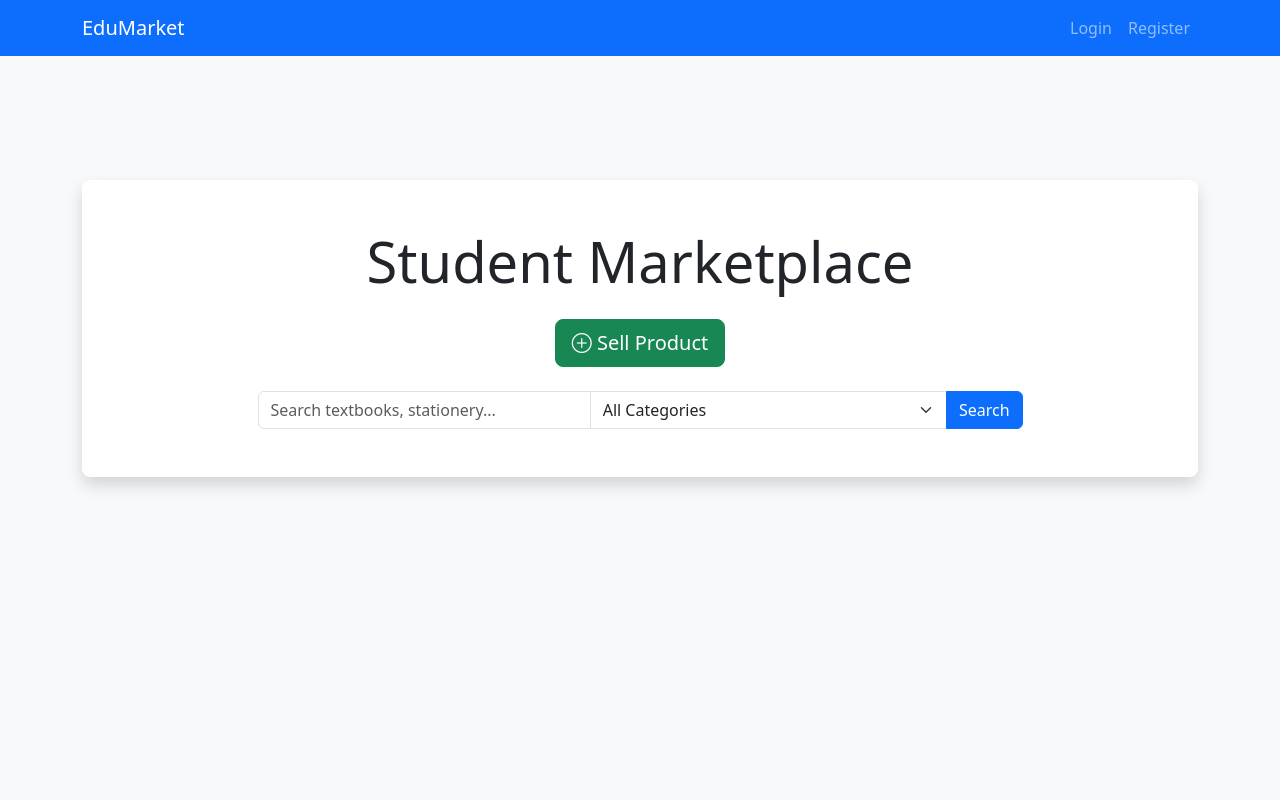
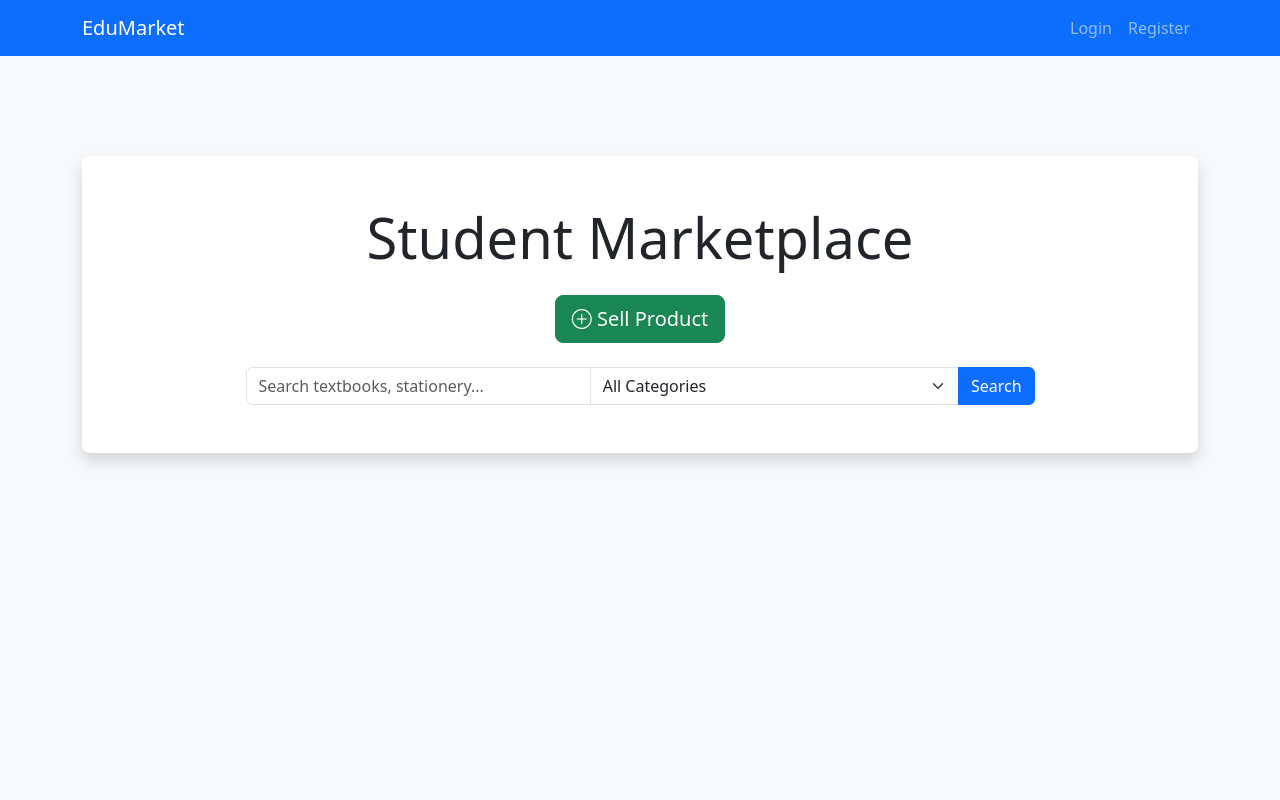
Before and after one commit to riddhipankhade/HM0049-404Found, a Flask app: page / in a window 1280 px wide. Run offline with Flask 2, Linux system fonts and the light colour scheme.

Commit message:
Update style.css

```diff
--- a/student_marketplace/student_marketplace/static/style.css
+++ b/student_marketplace/student_marketplace/static/style.css
@@ -1,11 +1,12 @@
-body {
-    min-height: 100vh;
-    display: flex;
-    flex-direction: column;
+.product-image {
+    height: 200px;
+    object-fit: cover;
+    border-bottom: 1px solid #dee2e6;
 }
 
-.container {
-    flex: 1;
+.hero-section {
+    margin-top: 100px;
+    padding: 2rem;
 }
 
 .card {
@@ -15,12 +16,3 @@ body {
 .card:hover {
     transform: translateY(-5px);
 }
-
-.hero-section {
-    margin-top: 100px;
-    padding: 3rem;
-}
-
-.badge {
-    font-size: 0.9rem;
-}
```
